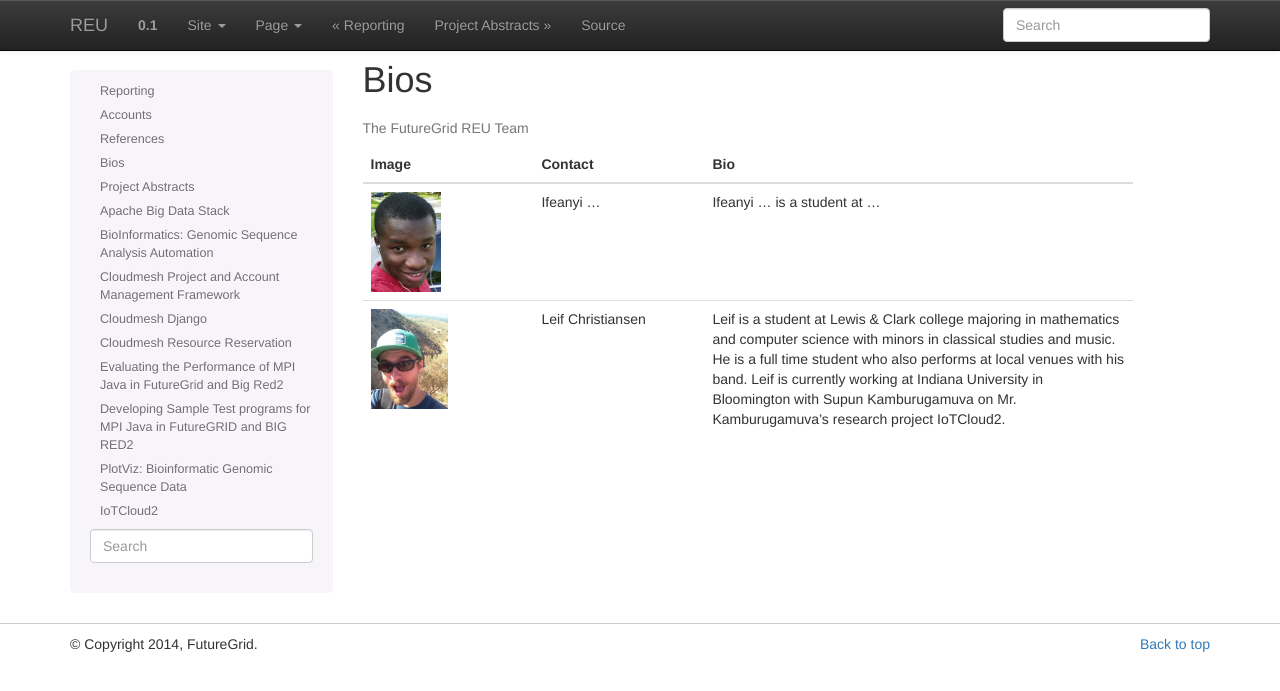
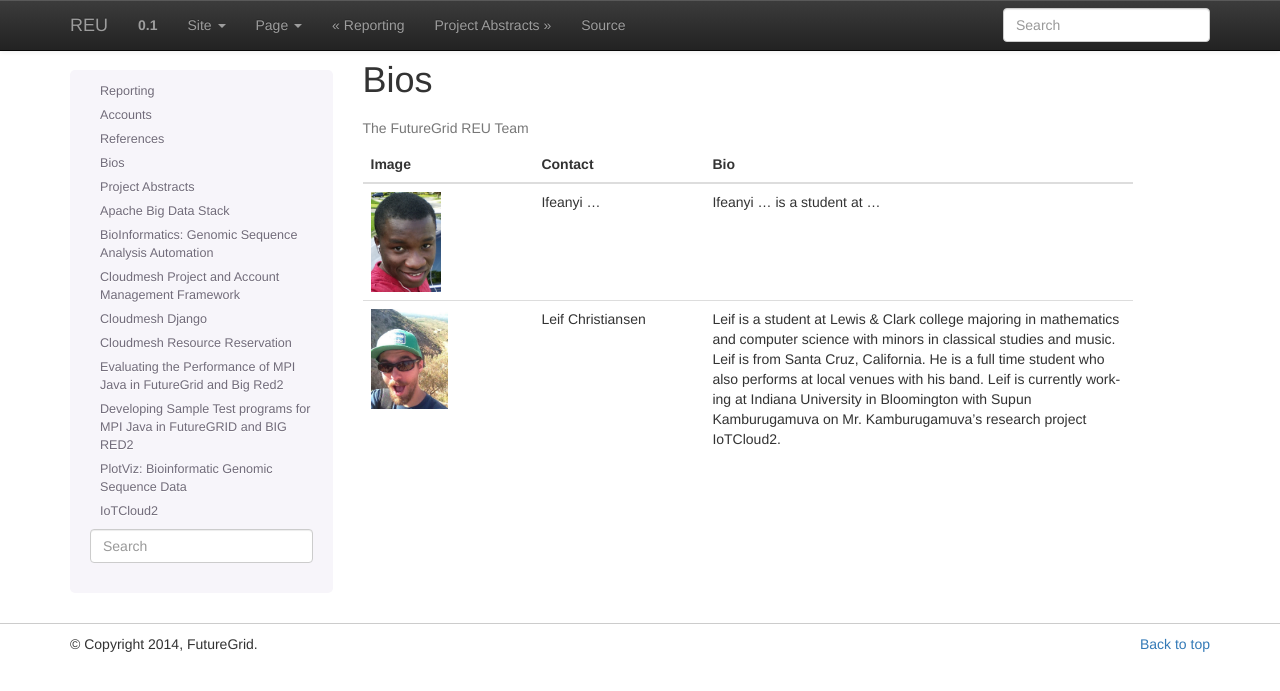
Before and after one commit to cloudmesh-project/reu-2014, a Sphinx documentation site: the page built from doc/source/bios.rst, in a window 1280 px wide. Shown: the top 691 px of the page. Built offline with Sphinx 7.4.7, drawn with Linux system fonts in a browser that asks for light colours.

Commit message:
Update bios.rst

```diff
--- a/doc/source/bios.rst
+++ b/doc/source/bios.rst
@@ -24,7 +24,7 @@ Bios
 
      - Leif Christiansen
      - Leif is a student at Lewis & Clark college majoring in mathematics and
-       computer science with minors in classical studies and music. He is a full
+       computer science with minors in classical studies and music. Leif is from Santa Cruz, California. He is a full
        time student who also performs at local venues with his band. Leif is
        currently working at Indiana University in Bloomington with Supun Kamburugamuva on Mr. Kamburugamuva's research
        project IoTCloud2.
```
